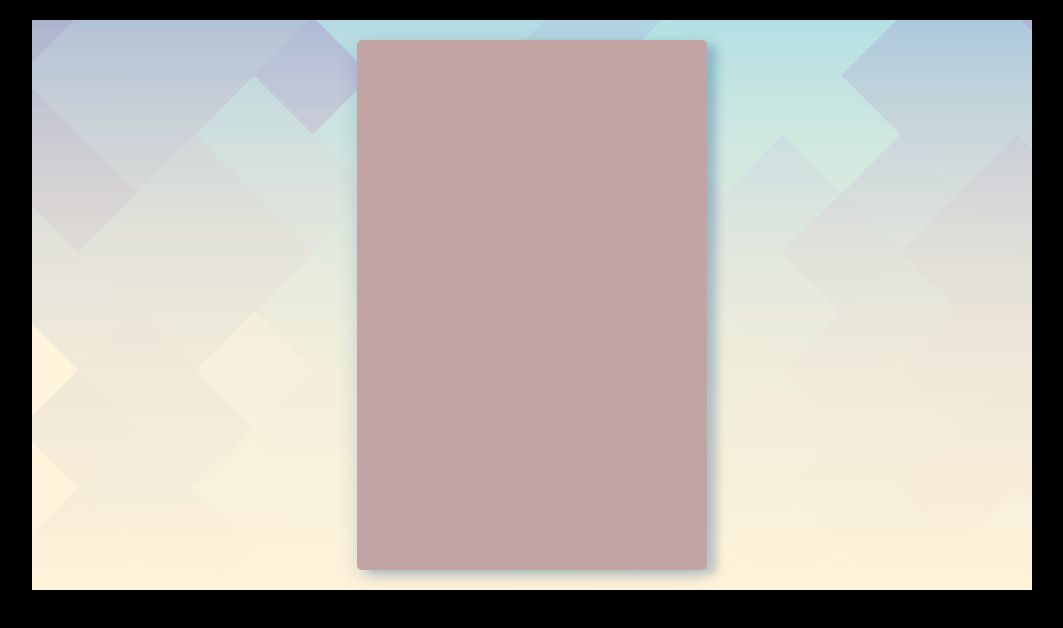
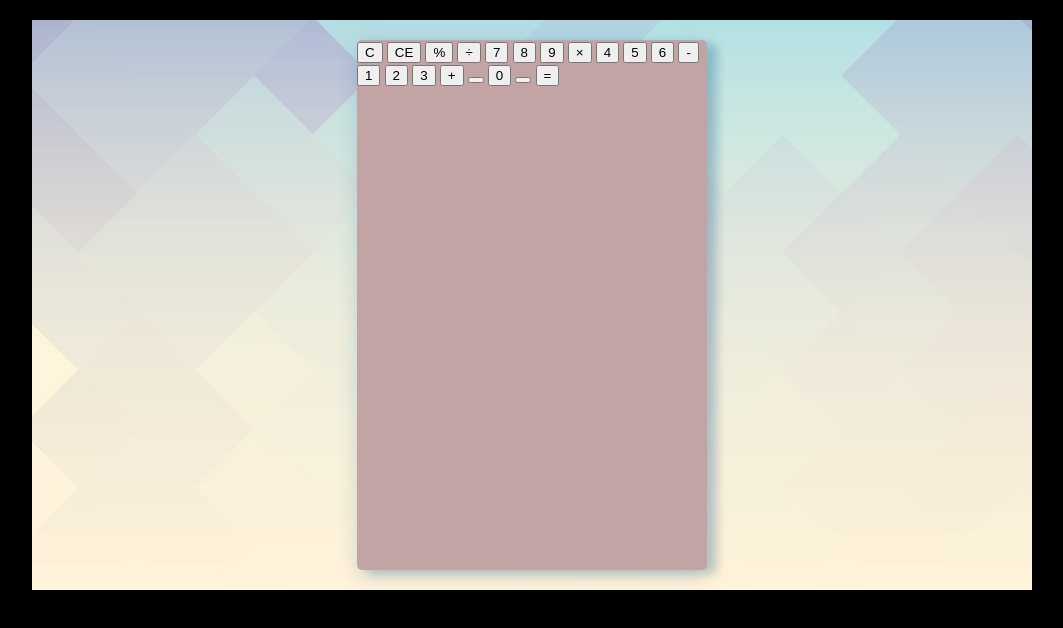
Before and after one commit to kavatibhagya/js-calculator, a plain HTML site: page index.html in a window 1280 px wide. Shown: the whole page, without its empty margins (108-1171 px from the left). Drawn offline with Linux system fonts and the light colour scheme.

Commit message:
added bottons and numberd to the calculator

```diff
--- a/index.html
+++ b/index.html
@@ -21,6 +21,26 @@
 
       </div>
        <div id="keyboard">
+         <button class="operator" id="clear" >C</button>
+         <button class="operator" id="balnkspace" >CE</button>
+         <button class="operator" id="%" >%</button>
+         <button class="operator" id="/" >&#247;</button>
+         <button class="number" id="7" >7</button>
+         <button class="number" id="8" >8</button>
+         <button class="number" id="9" >9</button>
+         <button class="operator" id="*" >&times;</button>
+         <button class="number" id="4" >4</button>
+         <button class="number" id="5"> 5</button>
+         <button class="number" id="6" >6</button>
+         <button class="operator" id="-" >-</button>
+         <button class="number" id="1" >1</button>
+         <button class="number" id="2" >2</button>
+         <button class="number" id="3" >3</button>
+         <button class="operator" id="+" >+</button>
+         <button class="empty" id="empty" ></button>
+         <button class="number" id="0" >0</button>
+         <button class="empty" id="empty" ></button>
+         <button class="operator" id="=" >=</button>
 
        </div>
       </div>
```
